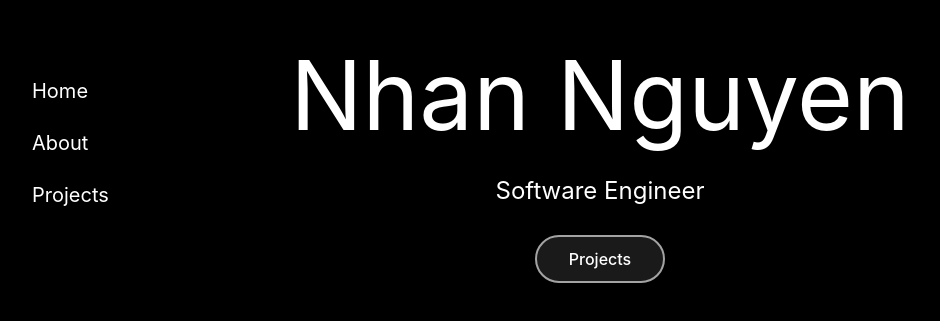
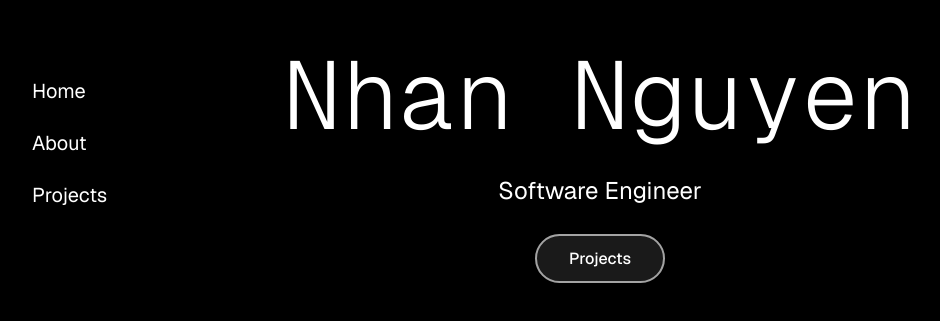
Before and after one commit to Detims/portfolio-real, a React (Vite) app: page / in a window 1280 px wide. Shown: the part 241-562 px from the top of the page, without its empty margins (40-980 px from the left). Built offline with nearby package versions, Linux system fonts and the light colour scheme.

Commit message:
Add global font styling

```diff
--- a/src/global.css
+++ b/src/global.css
@@ -1,4 +1,10 @@
+@import url("https://fonts.googleapis.com/css2?family=Geist+Mono:wght@100..900&family=Geist:wght@100..900&display=swap");
 @import "tailwindcss";
+
+@theme {
+  --font-sans: "Geist", ui-sans-serif, system-ui, sans-serif;
+  --font-mono: "Geist Mono", ui-monospace, monospace;
+}
 
 .root {
   overflow-y: hidden;
--- a/src/pages/home.tsx
+++ b/src/pages/home.tsx
@@ -4,7 +4,7 @@ export function Home() {
     return(
         <section className="relative h-screen flex flex-col justify-center items-center overflow-hidden bg-black">
             <div className="relative z-10 text-center">
-                <h1 className="text-white text-5xl md:text-6xl lg:text-8xl">
+                <h1 className="font-mono font-light text-white text-5xl md:text-6xl lg:text-8xl">
                     Nhan Nguyen
                 </h1>
                 <h2 className="mt-8 text-2xl">
```
